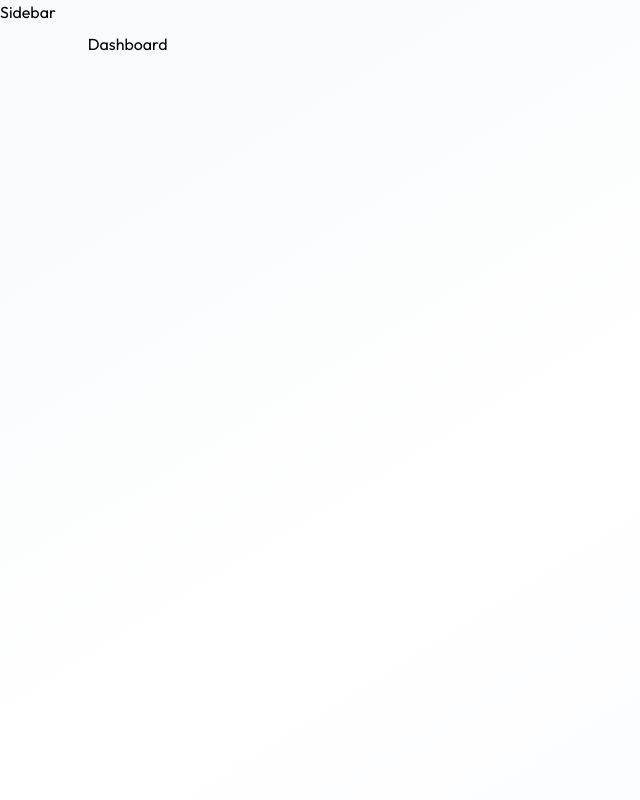
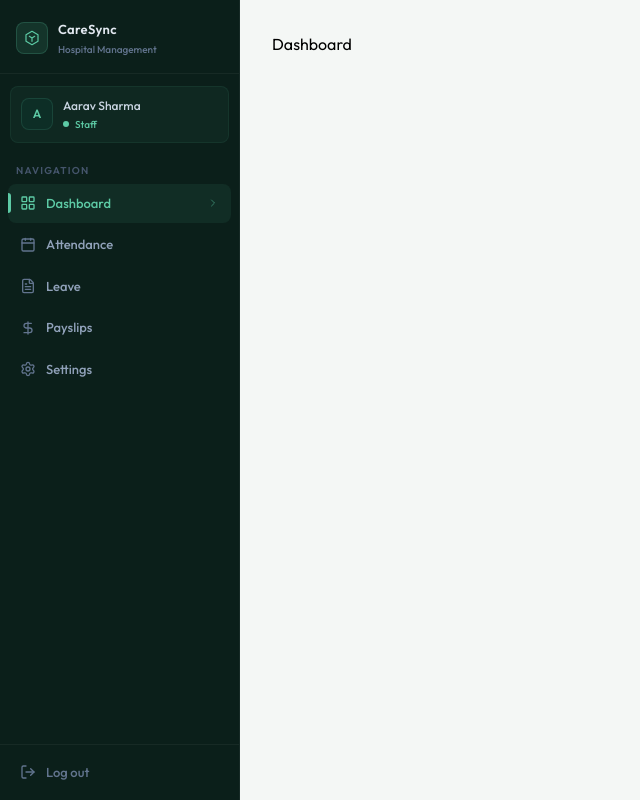
Before and after one commit to nikitatale/CareSync-Hospital-Management, a React (Vite) app in the folder frontend/: page /dashboard in a window 1280 px wide. Shown: the whole page, without its empty margins (0-640 px from the left). Built offline with nearby package versions, Linux system fonts and the light colour scheme.

Commit message:
Implement sidebar navigation for dashboard

```diff
--- /dev/null
+++ b/frontend/src/components/Sidebar.jsx
@@ -0,0 +1,170 @@
+import React, { useEffect, useState } from 'react'
+import { Link, useLocation } from 'react-router-dom'
+import { dummyProfileData } from '../assets/assets';
+import {
+  CalendarIcon, ChevronRightIcon, DollarSignIcon,
+  FileTextIcon, LayoutGridIcon, LogOutIcon,
+  MenuIcon, SettingsIcon, UserIcon, XIcon
+} from 'lucide-react';
+
+const Sidebar = () => {
+  const { pathname } = useLocation();
+  const [userName, setUserName] = useState("");
+  const [mobileMenu, setMobileMenu] = useState(false);
+
+  useEffect(() => {
+    setUserName(dummyProfileData.firstName + " " + dummyProfileData.lastName);
+  }, []);
+
+  useEffect(() => {
+    setMobileMenu(false);
+  }, [pathname]);
+
+  const role = "" || "STAFF"
+
+  const navItems = [
+    { name: "Dashboard",  href: "/dashboard", icon: LayoutGridIcon },
+    role === "ADMIN"
+      ? { name: "Staff",      href: "/staff",      icon: UserIcon }
+      : { name: "Attendance", href: "/attendance",  icon: CalendarIcon },
+    { name: "Leave",     href: "/leave",     icon: FileTextIcon },
+    { name: "Payslips",  href: "/payslips",  icon: DollarSignIcon },
+    { name: "Settings",  href: "/settings",  icon: SettingsIcon },
+  ]
+
+  const handleLogout = () => { window.location.href = "/login" }
+
+  const sidebarContent = (
+    <>
+
+      <div className="px-4 pt-5 pb-4 border-b border-white/5">
+        <div className="flex items-center justify-between">
+          <div className="flex items-center gap-2.5">
+            <div className="w-8 h-8 rounded-lg flex items-center justify-center shrink-0"
+              style={{ background: "rgba(93,202,165,0.12)", border: "1px solid rgba(93,202,165,0.2)" }}>
+              <svg width="16" height="16" viewBox="0 0 24 24" fill="none">
+                <path d="M12 2L3 7v10l9 5 9-5V7L12 2z" stroke="#5dcaa5" strokeWidth="1.8" strokeLinejoin="round"/>
+                <path d="M12 12v5M12 12l4-2.5M12 12l-4-2.5" stroke="#5dcaa5" strokeWidth="1.8" strokeLinecap="round"/>
+              </svg>
+            </div>
+            <div>
+              <p className="text-[13px] font-semibold text-slate-200 tracking-wide">CareSync</p>
+              <p className="text-[10px] text-slate-500 font-medium mt-0.5">Hospital Management</p>
+            </div>
+          </div>
+          <button onClick={() => setMobileMenu(false)}
+            className="lg:hidden text-slate-400 hover:text-white p-1">
+            <XIcon size={18}/>
+          </button>
+        </div>
+      </div>
+
+
+      {userName && (
+        <div className="mx-2.5 mt-3 mb-1 p-2.5 rounded-lg"
+          style={{ background: "rgba(93,202,165,0.05)", border: "1px solid rgba(93,202,165,0.08)" }}>
+          <div className="flex items-center gap-2.5">
+            <div className="w-8 h-8 rounded-lg flex items-center justify-center shrink-0"
+              style={{ background: "#0d2e26", border: "1px solid rgba(93,202,165,0.15)" }}>
+              <span className="text-[#5dcaa5] text-xs font-semibold">
+                {userName.charAt(0).toUpperCase()}
+              </span>
+            </div>
+            <div className="min-w-0">
+              <p className="text-[12px] font-medium text-slate-300 truncate">{userName}</p>
+              <div className="flex items-center gap-1.5 mt-0.5">
+                <div className="w-1.5 h-1.5 rounded-full bg-[#5dcaa5]"></div>
+                <p className="text-[10px] text-[#5dcaa5] font-medium">
+                  {role === "ADMIN" ? "Administrator" : "Staff"}
+                </p>
+              </div>
+            </div>
+          </div>
+        </div>
+      )}
+
+
+      <div className="px-4 pt-4 pb-1.5">
+        <p className="text-[10px] font-semibold text-slate-600 uppercase tracking-[0.12em]">
+          Navigation
+        </p>
+      </div>
+
+
+      <div className="flex-1 px-2 space-y-0.5 overflow-y-auto">
+        {navItems.map((item) => {
+          const isActive = pathname.startsWith(item.href)
+          return (
+            <Link key={item.name} to={item.href}
+              className={`group flex items-center gap-2.5 px-3 py-2.5 rounded-lg text-[13px] font-medium transition-all duration-150 relative
+                ${isActive
+                  ? "text-[#5dcaa5]"
+                  : "text-slate-400 hover:text-slate-200 hover:bg-white/[0.04]"
+                }`}
+              style={isActive ? { background: "rgba(93,202,165,0.08)" } : {}}>
+
+
+              {isActive && (
+                <div className="absolute left-0 top-1/2 -translate-y-1/2 w-[3px] h-5 rounded-r-full bg-[#5dcaa5]"/>
+              )}
+
+              <item.icon className={`w-[16px] h-[16px] shrink-0 transition-colors
+                ${isActive ? "text-[#5dcaa5]" : "text-slate-500 group-hover:text-slate-300"}`}/>
+
+              <span className="flex-1">{item.name}</span>
+
+              {isActive && (
+                <ChevronRightIcon className="w-3 h-3 text-[#5dcaa5]/50"/>
+              )}
+            </Link>
+          )
+        })}
+      </div>
+
+
+      <div className="p-2 border-t border-white/5">
+        <button onClick={handleLogout}
+          className="flex items-center gap-2.5 w-full px-3 py-2.5 rounded-lg text-[13px] font-medium
+            text-slate-500 hover:text-rose-400 transition-all duration-150 cursor-pointer"
+          style={{ '--hover-bg': 'rgba(248,113,113,0.06)' }}
+          onMouseEnter={e => e.currentTarget.style.background = 'rgba(248,113,113,0.06)'}
+          onMouseLeave={e => e.currentTarget.style.background = 'transparent'}>
+          <LogOutIcon className="w-[16px] h-[16px]"/>
+          <span>Log out</span>
+        </button>
+      </div>
+    </>
+  )
+
+  return (
+    <>
+
+      <button onClick={() => setMobileMenu(true)}
+        className="lg:hidden fixed top-4 left-4 z-50 p-2 rounded-lg shadow-lg"
+        style={{ background: "#0b1f1a", border: "1px solid rgba(255,255,255,0.08)" }}>
+        <MenuIcon size={18} className="text-white"/>
+      </button>
+
+
+      {mobileMenu && (
+        <div className="lg:hidden fixed inset-0 bg-black/60 backdrop-blur-sm z-40"
+          onClick={() => setMobileMenu(false)}/>
+      )}
+
+
+      <aside className="hidden lg:flex flex-col h-full w-[240px] shrink-0"
+        style={{ background: "#0b1f1a", borderRight: "1px solid rgba(255,255,255,0.05)" }}>
+        {sidebarContent}
+      </aside>
+
+
+      <aside className={`lg:hidden fixed inset-y-0 left-0 w-64 z-50 flex flex-col transform transition-transform duration-300
+        ${mobileMenu ? "translate-x-0" : "-translate-x-full"}`}
+        style={{ background: "#0b1f1a" }}>
+        {sidebarContent}
+      </aside>
+    </>
+  )
+}
+
+export default Sidebar
--- a/frontend/src/pages/Layout.jsx
+++ b/frontend/src/pages/Layout.jsx
@@ -1,10 +1,11 @@
 import { Outlet } from "react-router-dom"
+import Sidebar from "../components/Sidebar"
 
 const Layout = () => {
   return (
     <div className="flex h-screen bg-linear-to-br from-slate-50 via-white to-indigo-50/30">
-        <p>Sidebar</p>
-        <main className="flex-1 overflow-y-auto">
+        <Sidebar/>
+        <main className="flex-1 overflow-y-auto" style={{ background: "#f4f7f5" }}>
              <div className="p-4 pt-16 sm:p-6 sm:pt-6 lg:p-8 max-w-400 mx-auto ">
                 <Outlet />
              </div>
```
